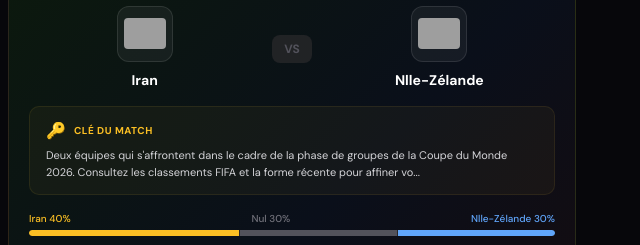
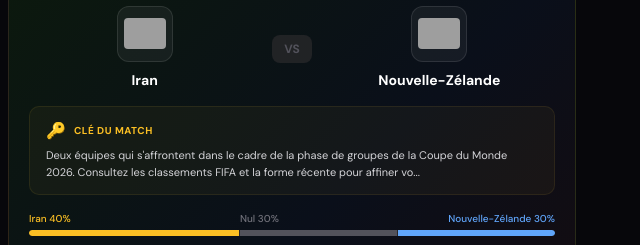
Before and after one commit to CoachAbdou/pronomondial26, a website: page public/index.html in a window 1280 px wide. Shown: the part 1466-1711 px from the top of the page, 640-1280 px from the left. Drawn offline with nearby package versions, Linux system fonts and the light colour scheme; no server answers; grey boxes are pictures that could not be loaded.

Commit message:
Add files via upload

```diff
--- a/public/index.html
+++ b/public/index.html
@@ -1197,7 +1197,7 @@
   D: [{flag:'us',name:'États-Unis',rank:11},{flag:'py',name:'Paraguay',rank:42},{flag:'au',name:'Australie',rank:20},{flag:'tr',name:'Turquie',rank:26}],
   E: [{flag:'de',name:'Allemagne',rank:6},{flag:'cw',name:'Curaçao',rank:85},{flag:'ci',name:"Côte d'Ivoire",rank:38},{flag:'ec',name:'Équateur',rank:23}],
   F: [{flag:'nl',name:'Pays-Bas',rank:8},{flag:'jp',name:'Japon',rank:13},{flag:'tn',name:'Tunisie',rank:35},{flag:'se',name:'Suède',rank:30}],
-  G: [{flag:'be',name:'Belgique',rank:16},{flag:'eg',name:'Égypte',rank:33},{flag:'ir',name:'Iran',rank:28},{flag:'nz',name:'Nlle-Zélande',rank:95}],
+  G: [{flag:'be',name:'Belgique',rank:16},{flag:'eg',name:'Égypte',rank:33},{flag:'ir',name:'Iran',rank:28},{flag:'nz',name:'Nouvelle-Zélande',rank:95}],
   H: [{flag:'es',name:'Espagne',rank:5},{flag:'cv',name:'Cap-Vert',rank:62},{flag:'sa',name:'Arabie Saoudite',rank:56},{flag:'uy',name:'Uruguay',rank:10}],
   I: [{flag:'fr',name:'France',rank:2},{flag:'sn',name:'Sénégal',rank:24},{flag:'no',name:'Norvège',rank:48},{flag:'iq',name:'Irak',rank:55}],
   J: [{flag:'ar',name:'Argentine',rank:1},{flag:'dz',name:'Algérie',rank:32},{flag:'at',name:'Autriche',rank:27},{flag:'jo',name:'Jordanie',rank:64}],
@@ -1221,7 +1221,7 @@
   {stage:'group',date:'15 Juin',time:'19:00',home:'Espagne',away:'Cap-Vert',venue:'Mercedes-Benz, Atlanta'},
   {stage:'group',date:'15 Juin',time:'22:00',home:'Belgique',away:'Égypte',venue:'Lumen Field, Seattle'},
   {stage:'group',date:'16 Juin',time:'01:00',home:'Arabie Saoudite',away:'Uruguay',venue:'Hard Rock Stadium, Miami'},
-  {stage:'group',date:'16 Juin',time:'04:00',home:'Iran',away:'Nlle-Zélande',venue:'SoFi Stadium, Inglewood'},
+  {stage:'group',date:'16 Juin',time:'04:00',home:'Iran',away:'Nouvelle-Zélande',venue:'SoFi Stadium, Inglewood'},
   {stage:'group',date:'16 Juin',time:'22:00',home:'France',away:'Sénégal',venue:'MetLife Stadium, East Rutherford'},
   {stage:'group',date:'17 Juin',time:'01:00',home:'Irak',away:'Norvège',venue:'Gillette Stadium, Foxborough'},
   {stage:'group',date:'17 Juin',time:'04:00',home:'Argentine',away:'Algérie',venue:'Arrowhead Stadium, Kansas City'},
@@ -1245,7 +1245,7 @@
   {stage:'group',date:'21 Juin',time:'19:00',home:'Espagne',away:'Arabie Saoudite',venue:'Mercedes-Benz, Atlanta'},
   {stage:'group',date:'21 Juin',time:'22:00',home:'Belgique',away:'Iran',venue:'SoFi Stadium, Inglewood'},
   {stage:'group',date:'22 Juin',time:'01:00',home:'Uruguay',away:'Cap-Vert',venue:'Hard Rock Stadium, Miami'},
-  {stage:'group',date:'22 Juin',time:'04:00',home:'Nlle-Zélande',away:'Égypte',venue:'BC Place, Vancouver'},
+  {stage:'group',date:'22 Juin',time:'04:00',home:'Nouvelle-Zélande',away:'Égypte',venue:'BC Place, Vancouver'},
   {stage:'group',date:'22 Juin',time:'20:00',home:'Argentine',away:'Autriche',venue:'AT&T Stadium, Arlington'},
   {stage:'group',date:'23 Juin',time:'00:00',home:'France',away:'Irak',venue:'Lincoln Financial, Philadelphie'},
   {stage:'group',date:'23 Juin',time:'03:00',home:'Norvège',away:'Sénégal',venue:'MetLife Stadium, East Rutherford'},
@@ -1271,7 +1271,7 @@
   {stage:'group',date:'27 Juin',time:'03:00',home:'Uruguay',away:'Espagne',venue:'Stade Akron, Guadalajara'},
   {stage:'group',date:'27 Juin',time:'03:00',home:'Cap-Vert',away:'Arabie Saoudite',venue:'NRG Stadium, Houston'},
   {stage:'group',date:'27 Juin',time:'06:00',home:'Égypte',away:'Iran',venue:'Lumen Field, Seattle'},
-  {stage:'group',date:'27 Juin',time:'06:00',home:'Nlle-Zélande',away:'Belgique',venue:'BC Place, Vancouver'},
+  {stage:'group',date:'27 Juin',time:'06:00',home:'Nouvelle-Zélande',away:'Belgique',venue:'BC Place, Vancouver'},
   {stage:'group',date:'28 Juin',time:'00:00',home:'Panama',away:'Angleterre',venue:'MetLife Stadium'},
   {stage:'group',date:'28 Juin',time:'00:00',home:'Croatie',away:'Ghana',venue:'Lincoln Financial, Philadelphie'},
   {stage:'group',date:'28 Juin',time:'02:30',home:'Colombie',away:'Portugal',venue:'Hard Rock Stadium, Miami'},
@@ -1867,7 +1867,7 @@
       'États-Unis':'us','Paraguay':'py','Australie':'au','Turquie':'tr',
       'Allemagne':'de','Curaçao':'cw','Côte d\'Ivoire':'ci','Équateur':'ec',
       'Pays-Bas':'nl','Japon':'jp','Tunisie':'tn','Suède':'se',
-      'Belgique':'be','Égypte':'eg','Iran':'ir','Nouvelle-Zélande':'nz','Nlle-Zélande':'nz',
+      'Belgique':'be','Égypte':'eg','Iran':'ir','Nouvelle-Zélande':'nz','Nouvelle-Zélande':'nz',
       'Espagne':'es','Cap-Vert':'cv','Arabie Saoudite':'sa','Arabie':'sa','Uruguay':'uy',
       'France':'fr','Sénégal':'sn','Norvège':'no','Irak':'iq',
       'Argentine':'ar','Algérie':'dz','Autriche':'at','Jordanie':'jo',
@@ -1875,7 +1875,7 @@
       'Angleterre':'gb-eng','Croatie':'hr','Ghana':'gh','Panama':'pa',
       'AFR. DU SUD':'za','BRÉSIL':'br','MAROC':'ma','FRANCE':'fr','SÉNÉGAL':'sn',
       'ARGENTINE':'ar','ALGÉRIE':'dz','MEXIQUE':'mx','AFRIQUE DU SUD':'za',
-      'Nlle':'nz','du':'za','Football':'un','Monde':'un','Joueur':'un'
+      'Nouvelle':'nz','du':'za','Football':'un','Monde':'un','Joueur':'un'
     };
 
     function codeFlagImg(code, size) {
```
